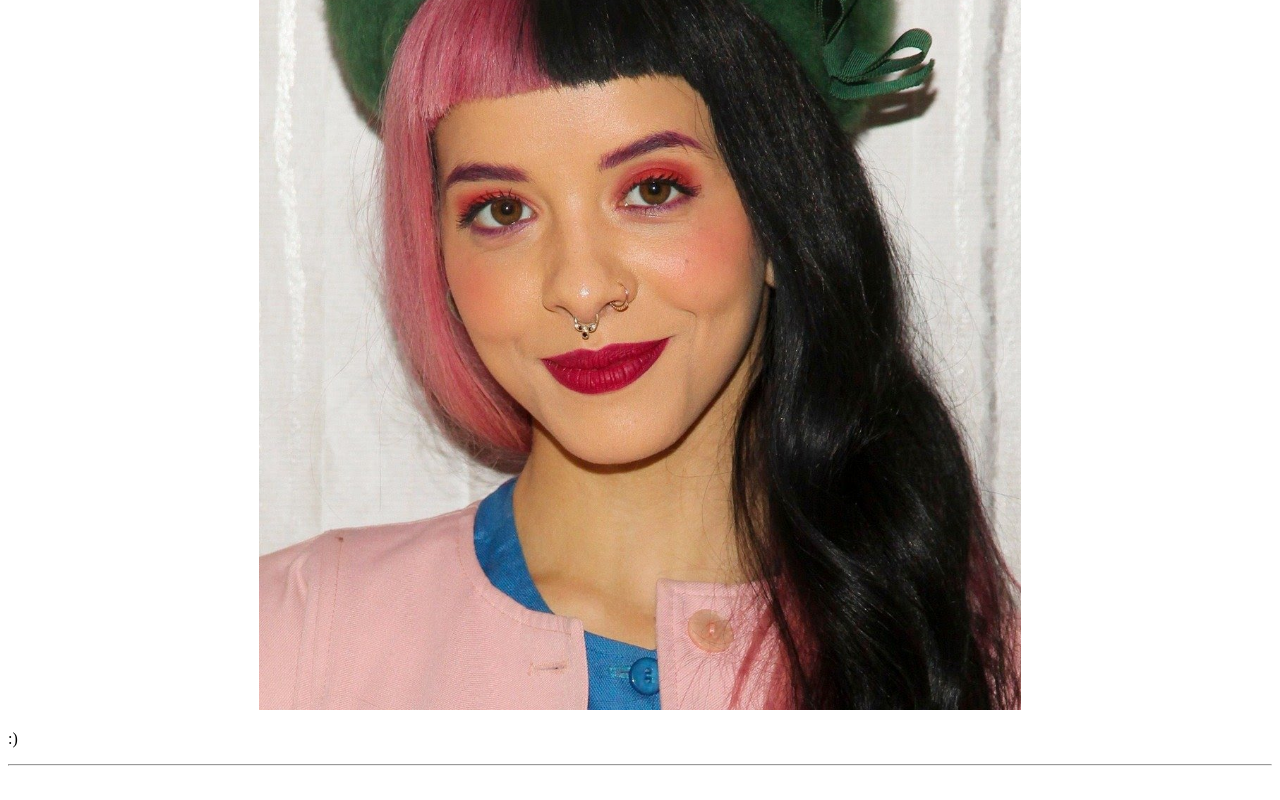
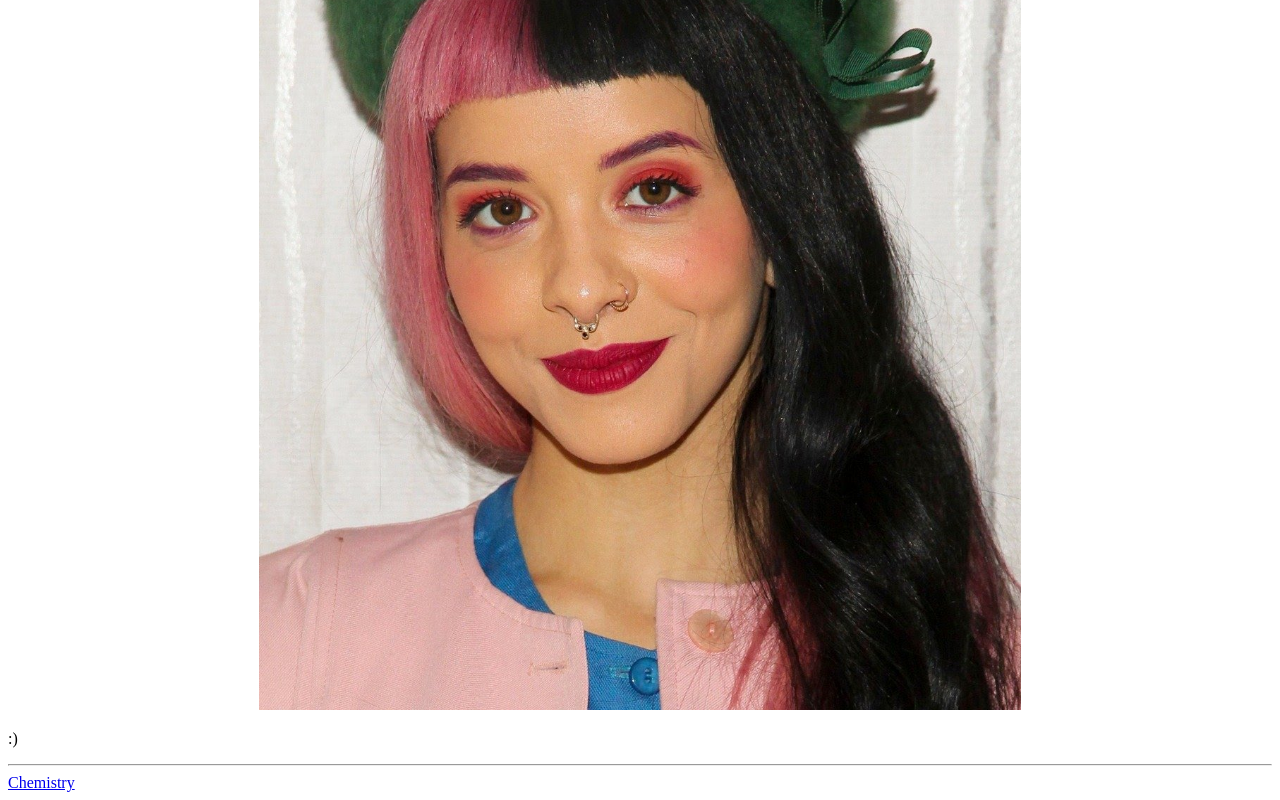
Before and after one commit to a4a031kf7p/a4a031kf7p.github.io, a plain HTML site: page index.html in a window 1280 px wide. Shown: the part 446-1246 px from the top of the page. Before the commit the page ends 1220 px from the top, so only its background shows below. Drawn offline with Linux system fonts and the light colour scheme.

Commit message:
Link test Chemistry Pdfs

```diff
--- a/index.html
+++ b/index.html
@@ -14,5 +14,6 @@
 	</center>
 	<p>:)</p>
 	<hr>
+	<a href="pdfs/">Chemistry</a>
 </body>
 </html>
```
Also changed, not shown: 10 other files.
